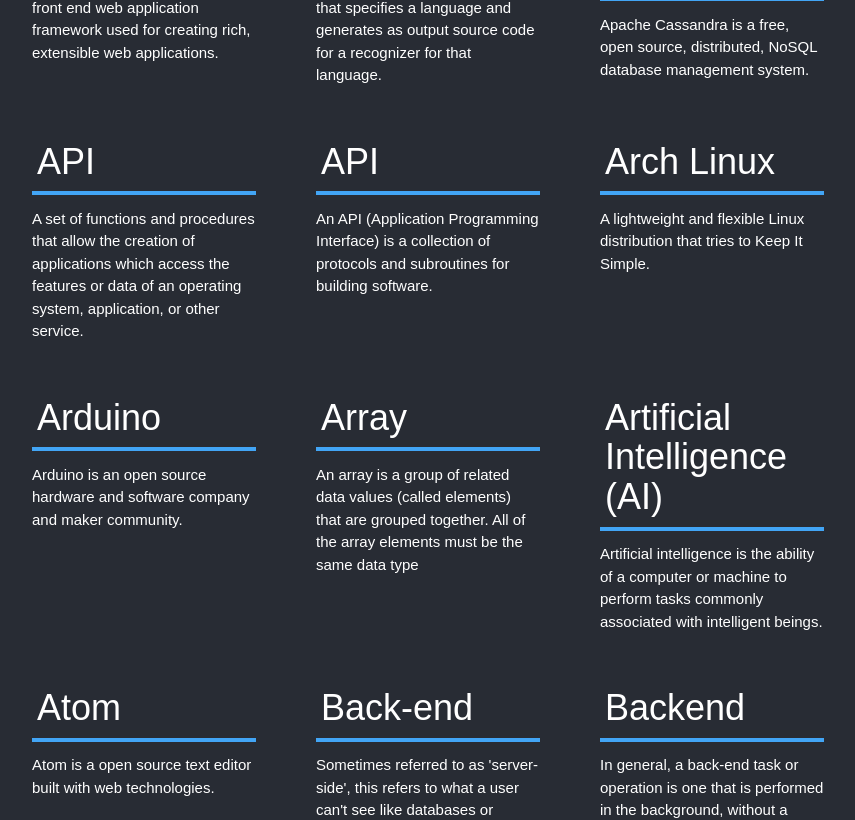
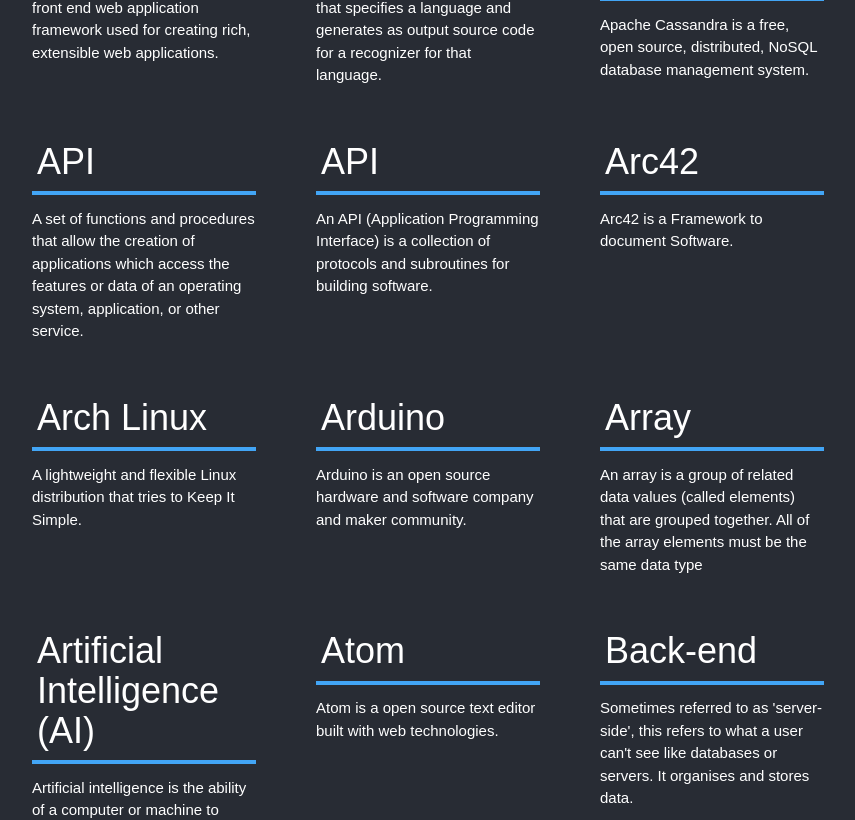
Before and after one commit to jesslark/dictionary, a React (Create React App) app: page / in a window 1280 px wide. Shown: the part 1056-1876 px from the top of the page, without its empty margins (160-1015 px from the left). Built offline with nearby package versions, Linux system fonts and the light colour scheme; a web font is replaced by a local one.

Commit message:
resolve merge conflicts

```diff
--- a/src/dictionary.js
+++ b/src/dictionary.js
@@ -619,5 +619,25 @@ export const wordList = [
   {
     "word": "C",
     "definition": "C is a high-level and general-purpose programming language that is ideal for developing firmware or portable applications. C is a widely used language that has influenced many other popular languages such as C++."
+  },
+  {
+    "word": "Unified Modeling Language (UML)",
+    "definition": "UML is a general-purpose, developmental, modeling language in the field of software engineering that is intended to provide a standard way to visualize the design of a system."
+  },
+  {
+    "word": "Semantic-UI",
+    "definition": "Is front-end CSS and JS based component-library to develop faster nice UIs."
+  },
+  {
+    "word": "Ruby on Rails",
+    "definition": "A fullstack web Framework to write nice websites or APIs in Ruby."
+  },
+  {
+    "word": "Arc42",
+    "definition": "Arc42 is a Framework to document Software."
+  },
+  {
+    "word": "Model View Controller (MVC)",
+    "definition": "MVC is a software pattern to organise code. It separate the logic for data representation and data handling."
   }
 ]
```
Also changed, not shown: 1 other file (tests, documents, lock files or other folders).
